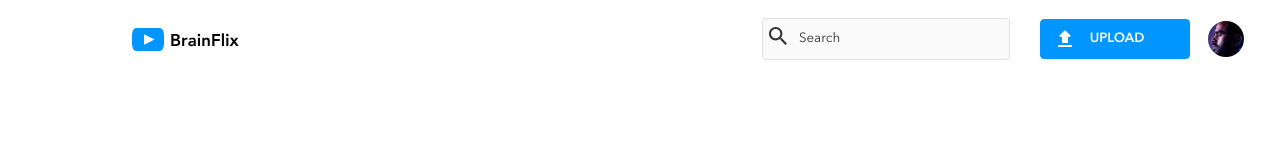
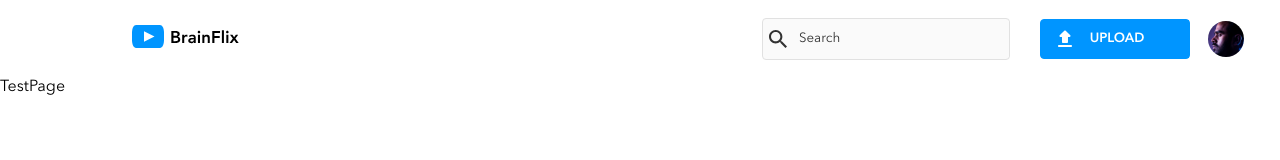
Before and after one commit to mcneilr2/robyn-mcneil-brainflix, a React (Vite) app: page /upload in a window 1280 px wide. Before the commit this address had no page. Shown: the top 160 px of the page. Built offline with nearby package versions, Linux system fonts and the light colour scheme.

Commit message:
logo click to home route repaired

```diff
--- a/src/App.jsx
+++ b/src/App.jsx
@@ -4,6 +4,7 @@ import './App.scss'
 import Header from './components/Header/Header'
 import VideoDetails from './components/VideoDetails/VideoDetails'
 import HomePage from './pages/HomePage/Homepage'
+import UploadPage from './pages/UploadPage/UploadPage'
 
 
 function App() {
@@ -14,6 +15,7 @@ function App() {
       <Routes>
         <Route path="/" element = {<HomePage />} />
         <Route path="/videos/:videoId" element={<HomePage />} />
+        <Route path="/upload" element={<UploadPage />} />
       </Routes>
     </BrowserRouter>
   )
--- a/src/components/Header/Header.jsx
+++ b/src/components/Header/Header.jsx
@@ -9,13 +9,13 @@ import './Header.scss'
 export default function Header() {
     return (
         <header className = "header">
+        <Link to="/" className="header__link">
             <img className="header__logo" src={logo} alt="brainflix logo" />
+        </Link>
             <div className = "header__horizontal-container--large-display">
                     <div className="header__horizontal-container">
                         <div className="header__search-container">
-                        <Link to="/" className="header__link">
                                 <img src={searchIcon} alt="search icon" />
-                        </Link>
                             <input className="header__search-input" defaultValue="Search"></input>
                         </div>
                             <Avatar visibleOnMedia="small"/>
--- a/src/pages/UploadPage/UploadPage.jsx
+++ b/src/pages/UploadPage/UploadPage.jsx
@@ -1,6 +1,5 @@
 import { useState } from 'react'
 import { BrowserRouter, Routes, Route, Navigate } from 'react-router-dom';
-import data from '../../data/video-details.json';
 import './UploadPage.scss'
 
 
```
Lines whose indentation alone changed are shown as unchanged.
